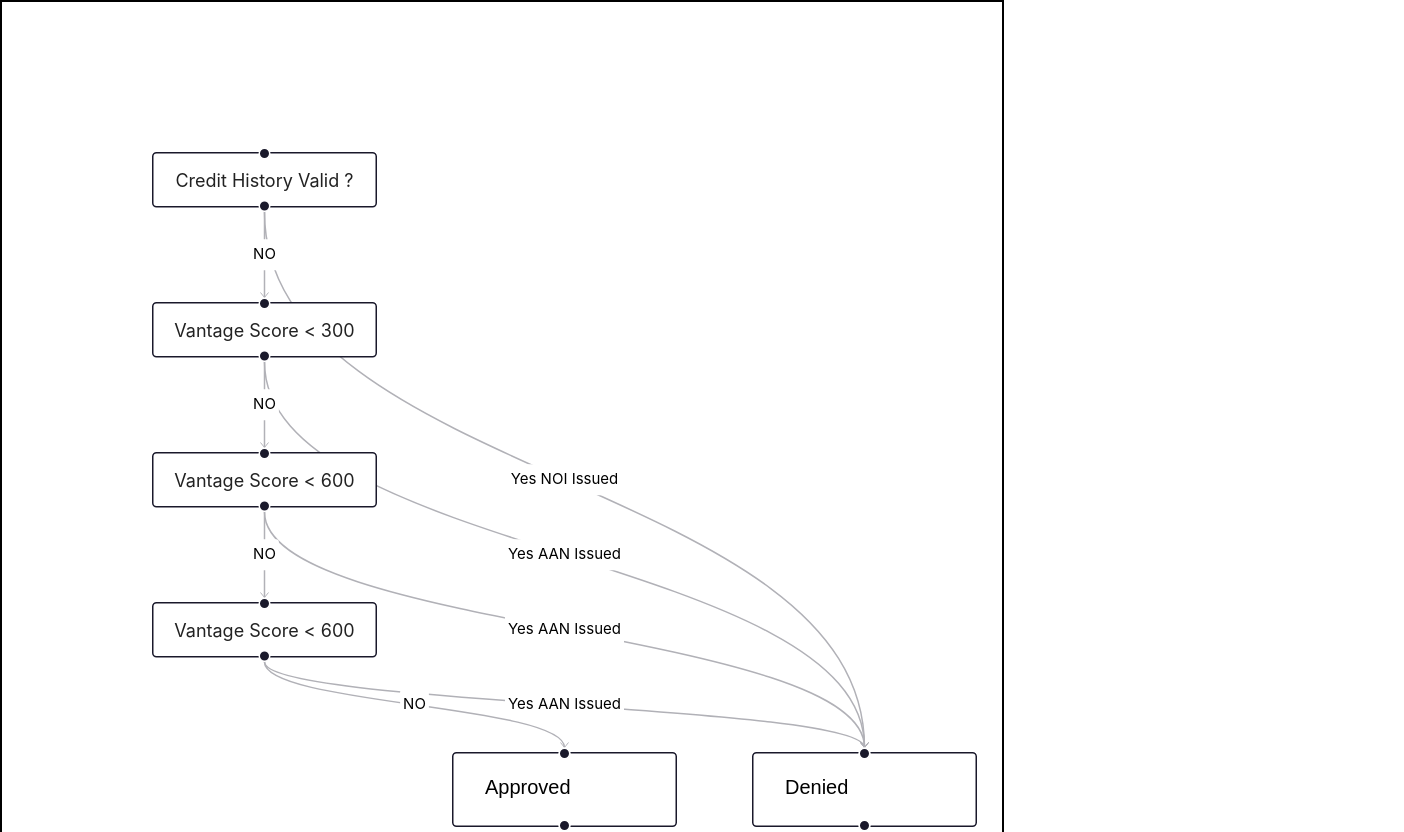
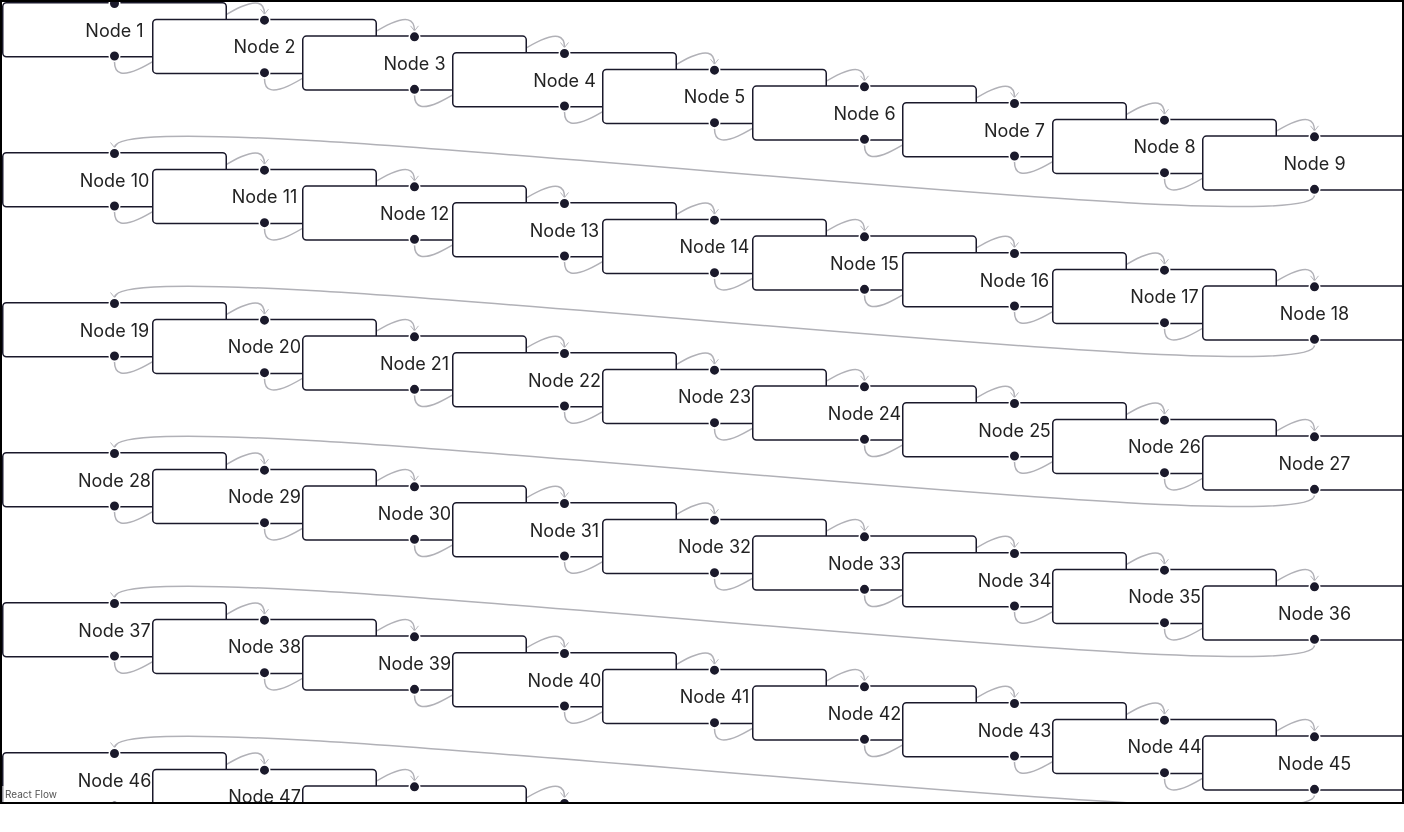
Before and after one commit to mygit-1234/react-flow-project, a React (Create React App) app: page / in a window 1280 px wide. Shown: the top 832 px of the page, 1404 px wide, since content can reach past the window. After the commit the page ends 804 px from the top, so only its background shows below. Built offline with nearby package versions, Linux system fonts and the light colour scheme.

Commit message:
100 Nodes

```diff
--- a/src/App.css
+++ b/src/App.css
@@ -24,8 +24,6 @@ table, tr, td {
 
 .parent-container {
   border: 2px solid black;
-  width: 1000px;
-  height: 1000px;
-  overflow-y: auto;
-  overflow-x: auto;
+  width: 1400px;
+  height: 800px;
 }
--- /dev/null
+++ b/src/MultipleNodes.tsx
@@ -0,0 +1,36 @@
+import ReactFlow, { ReactFlowProvider, useNodesState, useEdgesState, addEdge, Connection } from 'react-flow-renderer';
+import './App.css'
+
+import initialNodes from './nodesGenerator';
+import initialEdges from './edgesGenerator';
+
+const MultipleNodes = () => {
+    const [nodes, setNodes, onNodesChange] = useNodesState(initialNodes);
+    const [edges, setEdges, onEdgesChange] = useEdgesState(initialEdges);
+    const onConnect = (params: Connection) => setEdges((eds) => addEdge(params, eds));
+
+    return (
+      <div className='parent-container'>
+        <ReactFlow
+            nodes={nodes}
+            edges={edges}
+            onNodesChange={onNodesChange}
+            onEdgesChange={onEdgesChange}
+            defaultZoom={1.5}
+            zoomOnScroll={false}
+            zoomOnDoubleClick={false}
+            style={{ maxHeight: "100%", maxWidth: "100%", overflow: "scroll" }}
+            attributionPosition="bottom-left"
+            onConnect={onConnect}
+        />
+      </div>
+    );
+};
+
+export default function () {
+    return (
+        <ReactFlowProvider>
+            <MultipleNodes />
+        </ReactFlowProvider>
+    );
+}
--- /dev/null
+++ b/src/edgesGenerator.tsx
@@ -0,0 +1,9 @@
+import { Edge, MarkerType } from "react-flow-renderer";
+
+let edges:Edge[] = [];
+
+for (let i = 0; i < 99; i++){
+    edges.push({ id: `e${i}-${i+1}`, source: `${i}`, target: `${i+1}`, markerEnd: {type: MarkerType.Arrow}} as Edge)
+}
+
+export default edges;
--- a/src/index.tsx
+++ b/src/index.tsx
@@ -2,6 +2,7 @@ import React from 'react';
 import ReactDOM from 'react-dom/client';
 import './index.css';
 import App from './App';
+import MultipleNodes from './MultipleNodes';
 import reportWebVitals from './reportWebVitals';
 
 const root = ReactDOM.createRoot(
@@ -9,7 +10,7 @@ const root = ReactDOM.createRoot(
 );
 root.render(
   <React.StrictMode>
-    <App />
+    <MultipleNodes />
   </React.StrictMode>
 );
 
--- /dev/null
+++ b/src/nodesGenerator.tsx
@@ -0,0 +1,11 @@
+import { Node } from "react-flow-renderer";
+
+let nodes:Node[] = [];
+
+for (let i = 0; i < 100; i++){
+    let xPosition = (i%9) * 100;
+    let yPosition = (i/9) * 100;
+    nodes.push({ id: `${i+1}`, data: { label: `Node ${i + 1}` }, position: { x: xPosition, y: yPosition }} as Node)
+}
+
+export default nodes;
```
